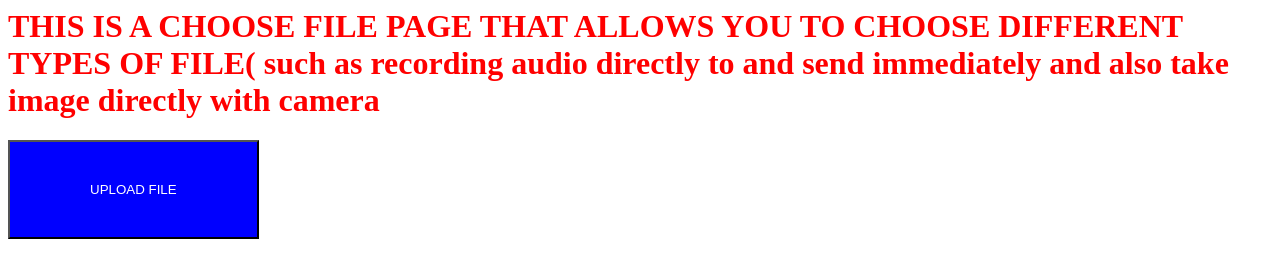
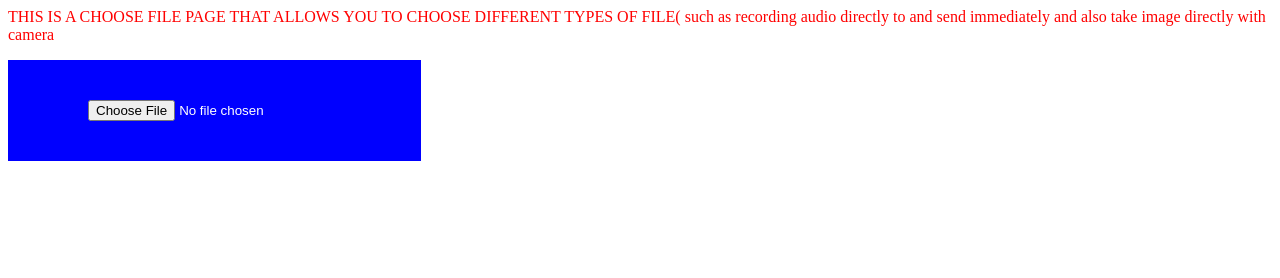
Before and after one commit to Adigun-ishola/Html-choose-files, a plain HTML site: page index.html in a window 1280 px wide. Drawn offline with Linux system fonts and the light colour scheme.

Commit message:
Update index.html

```diff
--- a/index.html
+++ b/index.html
@@ -1,6 +1,6 @@
-<h1
+<p
     style='color:red'> THIS IS A CHOOSE FILE PAGE THAT ALLOWS YOU TO CHOOSE DIFFERENT TYPES OF FILE( such as recording audio directly to
-  and send immediately and also take image directly with camera</h1>
-<label for ='choose' > <button style='background: blue; color:white; padding: 40px 80px;'> UPLOAD FILE</button>
-<input id='choose' type="file" capture="environment" style ='display:none;'
+  and send immediately and also take image directly with camera</p>
+
+<input id='choose' type="file" capture="environment" style ='background: blue; color:white; padding: 40px 80px;'
        accept=".png, .mp4,.jpg,.docx,.PDF,.tel*" >
```
